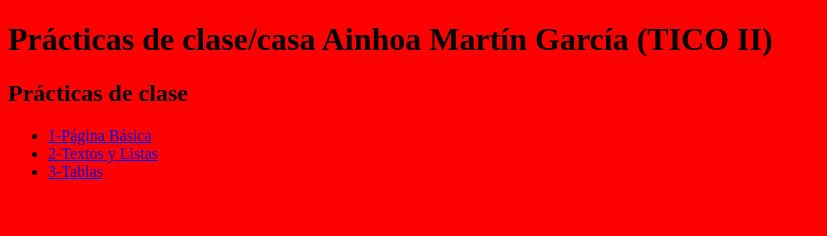
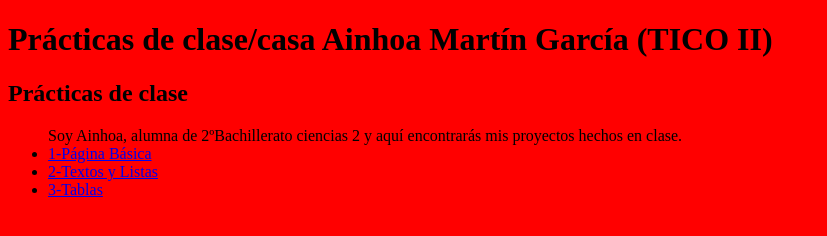
Before and after one commit to ainhoamartin/1EVAL_HTMLyCSS_TICO2_ainhoamartin, a plain HTML site: page index.html in a window 1280 px wide. Shown: the whole page, without its empty margins (0-827 px from the left). Drawn offline with Linux system fonts and the light colour scheme; files that its build step writes are made by us from their sources.

Commit message:
Update index.html

```diff
--- a/index.html
+++ b/index.html
@@ -12,6 +12,7 @@
     <h1>Prácticas de clase/casa Ainhoa Martín García (TICO II)</h1>
     <h2>Prácticas de clase</h2>
     <ul>
+        Soy Ainhoa, alumna de 2ºBachillerato ciencias 2 y aquí encontrarás mis proyectos hechos en clase.
         <li><a href="paginabasica/primerapaginaweb.html" target="_blank"> 1-Página Básica</a> </li>
         <li><a href="textosylistas/index.html" target="_blank"> 2-Textos y Listas</a> </li>
         <li><a href="tablas/index.html"> 3-Tablas</a> </li>
```
